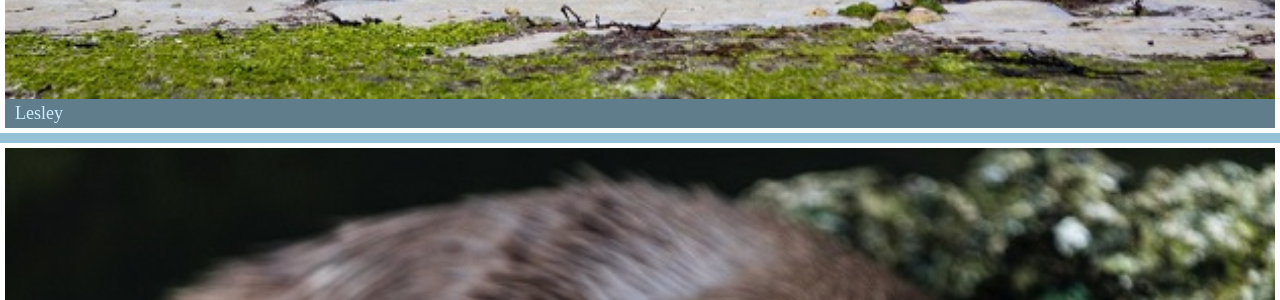
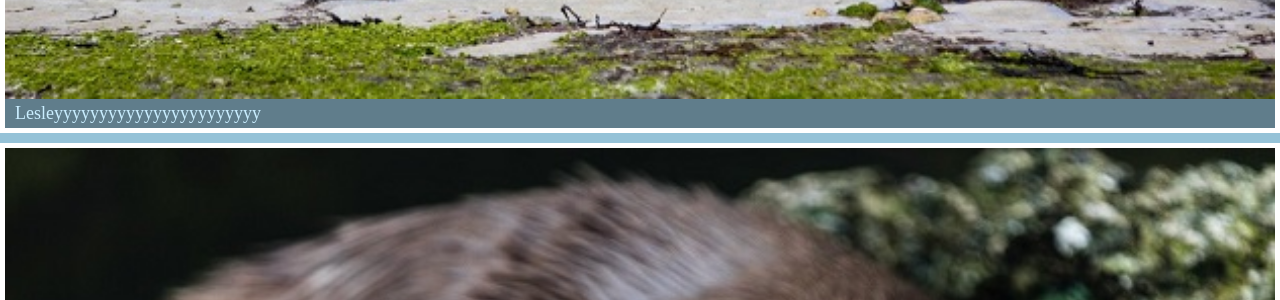
Before and after one commit to ijatim/DjParadiseMobile, a Django app: template templates/index.html in a window 1280 px wide. Shown: the part 3226-3526 px from the top of the page. Run offline with Django 3.2, Linux system fonts and the light colour scheme; the template is opened without the code that fills it, so the values that code supplies are empty.

Commit message:
Update index.html

```diff
--- a/templates/index.html
+++ b/templates/index.html
@@ -41,7 +41,7 @@
             <a href="#">
                 <img class="thumbnail-image" src="../img/4.jpg" alt="Lesley the Otter">
                 <span class="thumbnail-title">
-                    Lesley
+                    Lesleyyyyyyyyyyyyyyyyyyyyyyy
                 </span>
             </a>
         </li>
```
